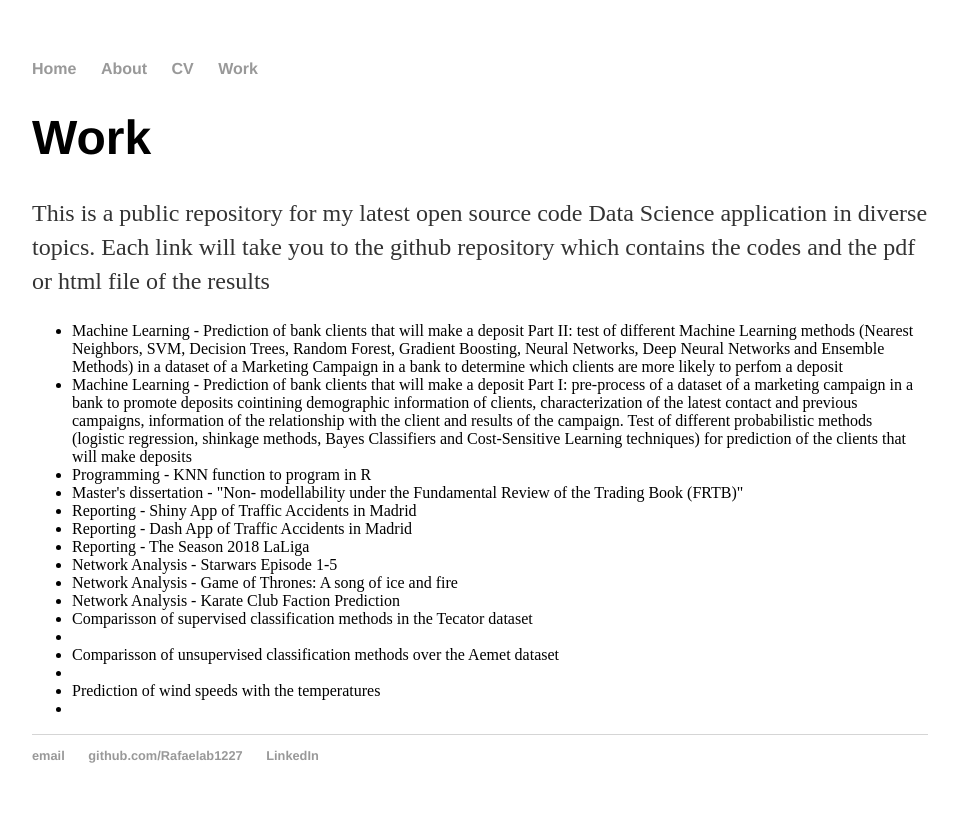
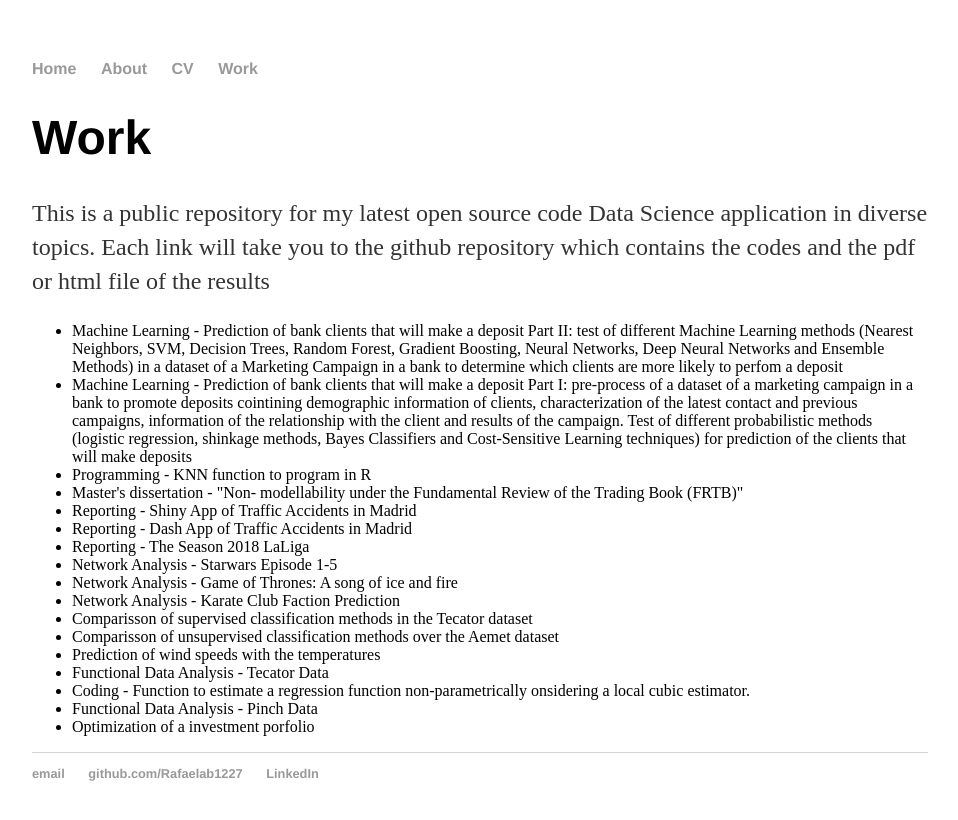
Before and after one commit to Rafaelab1227/Rafaelab1227.github.io, a Jekyll site: the page built from work/index.html, in a window 1280 px wide. Shown: the top 820 px of the page, without its empty margins (160-1118 px from the left). Built offline with Jekyll 4.4.1, drawn with Linux system fonts in a browser that asks for light colours.

Commit message:
Update index.html of work

```diff
--- a/work/index.html
+++ b/work/index.html
@@ -26,8 +26,13 @@ title: work
 		<li>Network Analysis - Starwars Episode 1-5 </li>
 		<li>Network Analysis - Game of Thrones: A song of ice and fire </li>
 		<li>Network Analysis - Karate Club Faction Prediction </li>
-		<li> Comparisson of supervised classification methods in the Tecator dataset <li>
-		<li> Comparisson of unsupervised classification methods over the Aemet dataset <li>
-		<li> Prediction of wind speeds with the temperatures <li>
+		<li> Comparisson of supervised classification methods in the Tecator dataset </li>
+		<li> Comparisson of unsupervised classification methods over the Aemet dataset </li>
+		<li> Prediction of wind speeds with the temperatures </li>
+		<li> Functional Data Analysis - Tecator Data</li>
+		<li> Coding - Function to estimate a regression function non-parametrically onsidering a local cubic estimator. </li>
+		<li> Functional Data Analysis - Pinch Data</li>
+		<li> Optimization of a investment porfolio </li>
+
 </ul>
 </div><!-- /.blurb -->
```
